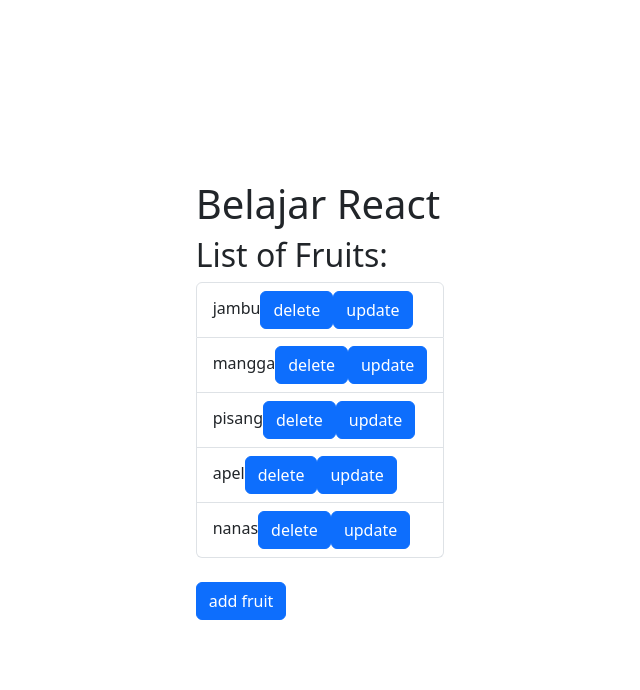
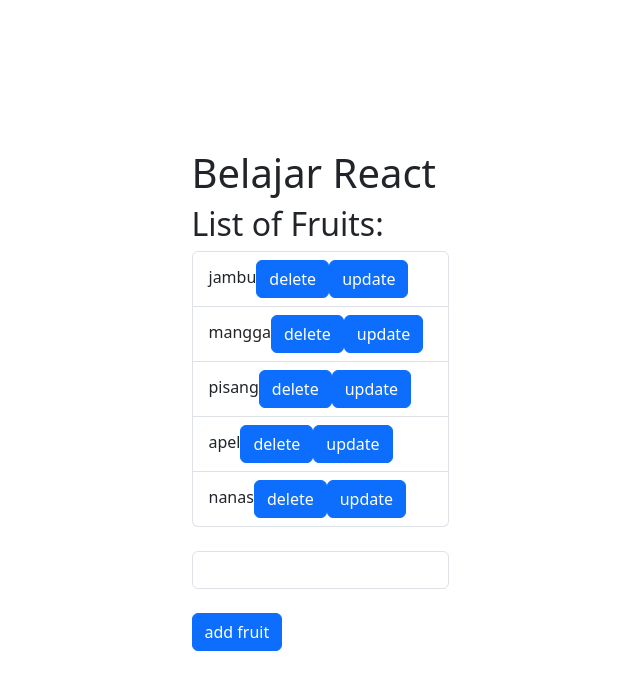
Before and after one commit to Ndhrbt1/coba-react, a React (Vite) app: page / in a window 1280 px wide. Shown: the top 690 px of the page, without its empty margins (320-960 px from the left). Built offline with nearby package versions, Linux system fonts and the light colour scheme.

Commit message:
feat: add fruit using input

```diff
--- a/src/components/Fruits.tsx
+++ b/src/components/Fruits.tsx
@@ -9,9 +9,10 @@
     "nanas",
   ]);
 
+  const [newFruit, setNewFruit] = useState("");
   const addFruit = () => {
-    const newFruit = "alpukat";
     setFruits([newFruit, ...fruits]);
+    setNewFruit("");
   };
 
   const deleteFruit = (idFruit: number) => {
@@ -50,6 +51,13 @@
         ))}
       </ul>
       <br />
+      <input
+        type="text"
+        className="form-control"
+        value={newFruit}
+        onChange={(e) => setNewFruit(e.target.value)}
+      />
+      <br />
       <button type="button" className="btn btn-primary" onClick={addFruit}>
         add fruit
       </button>
```
